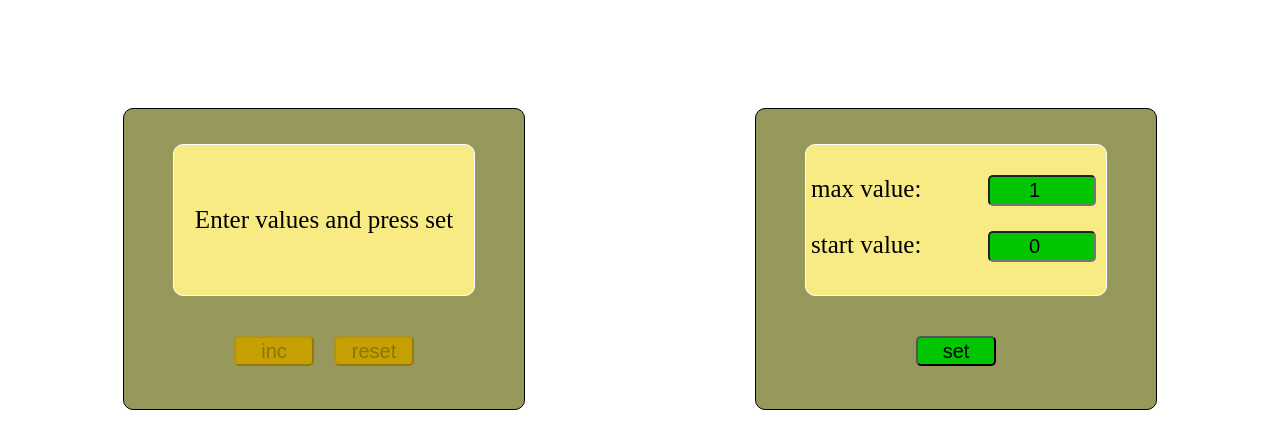
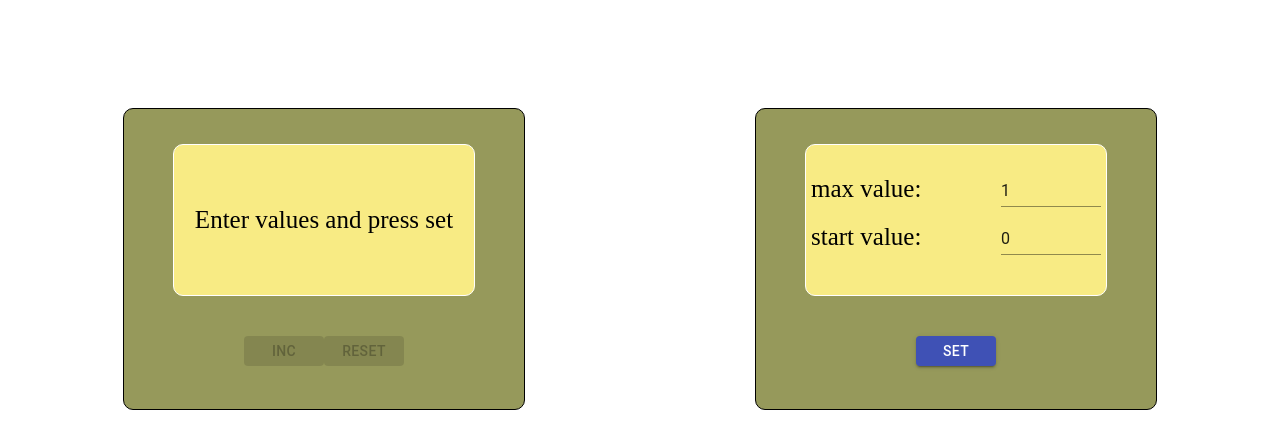
Before and after one commit to kwin64/Counter, a React (Create React App) app: page / in a window 1280 px wide. Shown: the top 448 px of the page. Built offline with nearby package versions, Linux system fonts and the light colour scheme.

Commit message:
material ui add

```diff
--- a/package.json
+++ b/package.json
@@ -3,6 +3,8 @@
   "version": "0.1.0",
   "private": true,
   "dependencies": {
+    "@material-ui/core": "^4.11.3",
+    "@material-ui/icons": "^4.11.2",
     "@testing-library/jest-dom": "^5.11.4",
     "@testing-library/react": "^11.1.0",
     "@testing-library/user-event": "^12.1.10",
--- a/src/App.tsx
+++ b/src/App.tsx
@@ -2,6 +2,7 @@ import React, {useEffect, useState} from 'react';
 import Counter from './components/Counters/Counter/Counter';
 import SettingCounter from "./components/Counters/SettingCounter/SettingCounter";
 import s from './App.module.css';
+import {Container} from "@material-ui/core";
 
 export type HelpMessageType = 0 | 'Incorrect value' | 'Enter values and press set'
 
--- a/src/components/Counters/Counter/Buttons/ButtonInc.tsx
+++ b/src/components/Counters/Counter/Buttons/ButtonInc.tsx
@@ -1,5 +1,6 @@
 import React from 'react';
 import s from './Buttons.module.css';
+import {Button} from "@material-ui/core";
 
 type PropsType = {
     maxValue: number
@@ -18,10 +19,11 @@ const ButtonInc: React.FC<PropsType> = (
 ) => {
 
     return (
-        <button className={s.button}
+        <Button className={s.button}
+                variant="contained" color="primary"
                 onClick={addNumberCount}
                 disabled={disableButtonInc || counterValue === maxValue}
-        >inc</button>
+        >inc</Button>
     );
 }
 
--- a/src/components/Counters/Counter/Buttons/ButtonReset.tsx
+++ b/src/components/Counters/Counter/Buttons/ButtonReset.tsx
@@ -1,3 +1,4 @@
+import Button from '@material-ui/core/Button';
 import React from 'react';
 import s from './Buttons.module.css';
 
@@ -14,10 +15,11 @@ const ButtonReset: React.FC<PropsType> = (
 ) => {
 
     return (
-        <button className={s.button}
+        <Button className={s.button}
+                variant="contained" color="secondary"
                 onClick={resetCounter}
                 disabled={disableButtonReset}
-        >reset</button>
+        >reset</Button>
     );
 }
 
--- a/src/components/Counters/Counter/Buttons/Buttons.module.css
+++ b/src/components/Counters/Counter/Buttons/Buttons.module.css
@@ -2,7 +2,7 @@
     width: 80px;
     height: 30px;
     font-size: 20px;
-    margin: 0px 10px;
+    margin:0px 10px;
     justify-content: center;
     border-radius: 5px;
     text-decoration: none;
--- a/src/components/Counters/SettingCounter/ButtonSet/ButtonSet.tsx
+++ b/src/components/Counters/SettingCounter/ButtonSet/ButtonSet.tsx
@@ -1,6 +1,7 @@
 import React from 'react';
 import s from './ButtonSet.module.css';
 import {HelpMessageType} from "../../../../App";
+import {Button} from "@material-ui/core";
 
 type PropsType = {
     onClick: () => void
@@ -15,9 +16,11 @@ const ButtonSet: React.FC<PropsType> = (
 ) => {
 
     return (
-        <button className={helpMessage === 'Incorrect value' ? s.buttonError : s.button}
+        <Button className={helpMessage === 'Incorrect value' ? s.buttonError : s.button}
+                variant="contained" color="primary"
                 onClick={onClick}
-                disabled={helpMessage === 'Enter values and press set' ? false : true}>set</button>
+                disabled={helpMessage === 'Enter values and press set' ? false : true}
+        >set</Button>
     );
 }
 
--- a/src/components/Counters/SettingCounter/SettingCounterValues/SettingCounterValues.module.css
+++ b/src/components/Counters/SettingCounter/SettingCounterValues/SettingCounterValues.module.css
@@ -32,7 +32,6 @@
     text-align: center;
     font-size: 20px;
     margin: 0 5px 5px 5px;
-    background: #02c602;
     transition: 0.2s;
 }
 
@@ -43,8 +42,6 @@
     text-align: center;
     font-size: 20px;
     margin: 0 5px 5px 5px;
-    background: #ff0000;
-    transition: 0.2s;
 }
 
 .inputValuesStart {
@@ -54,7 +51,6 @@
     text-align: center;
     font-size: 20px;
     margin: 0 5px 5px 5px;
-    background: #02c602;
     transition: 0.2s;
 }
 
--- a/src/components/Counters/SettingCounter/SettingCounterValues/SettingCounterValues.tsx
+++ b/src/components/Counters/SettingCounter/SettingCounterValues/SettingCounterValues.tsx
@@ -1,6 +1,7 @@
 import React, {ChangeEvent, Dispatch, SetStateAction} from "react";
 import s from "./SettingCounterValues.module.css";
 import {HelpMessageType} from "../../../../App";
+import {TextField} from "@material-ui/core";
 
 type PropsType = {
     start: number
@@ -35,14 +36,18 @@ const SettingCounterValues: React.FC<PropsType> = (
         <div className={helpMessage === 'Incorrect value' ? s.error : s.result}>
             <div className={s.containerInputValuesMax}>
                 <span>max value: </span>
-                <input className={helpMessage === 'Incorrect value' ? s.errorInput : s.inputValuesMax}
+                <TextField className={helpMessage === 'Incorrect value' ? s.errorInput : s.inputValuesMax}
+                           id="standard-number"
                            type="number"
+                           InputLabelProps={{
+                               shrink: true,
+                           }}
                            onChange={newMaxValue}
                            value={max}/>
             </div>
             <div className={s.containerInputValuesStart}>
                 <span>start value: </span>
-                <input className={helpMessage === 'Incorrect value' ? s.errorInput : s.inputValuesStart}
+                <TextField className={helpMessage === 'Incorrect value' ? s.errorInput : s.inputValuesStart}
                     type="number"
                     onChange={newStartValue}
                     value={start}/>
```
Also changed, not shown: 1 other file (tests, documents, lock files or other folders). Lines whose indentation alone changed are shown as unchanged.
